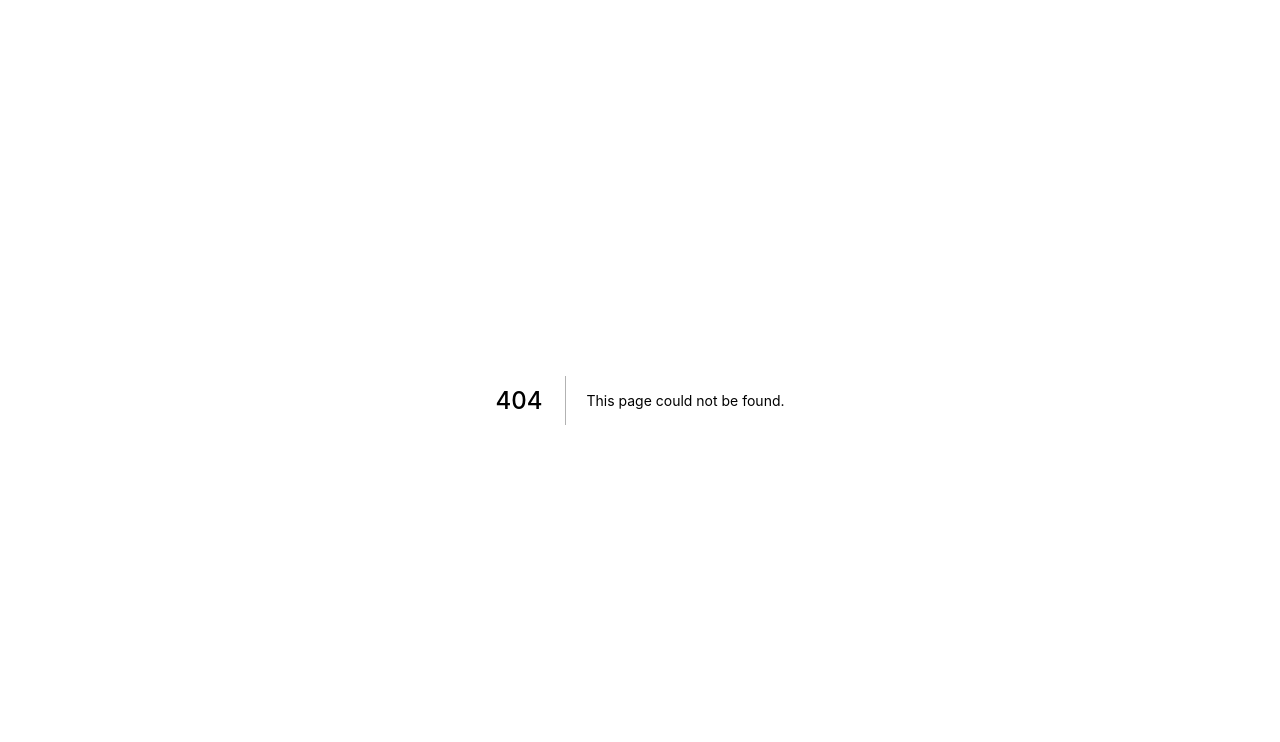
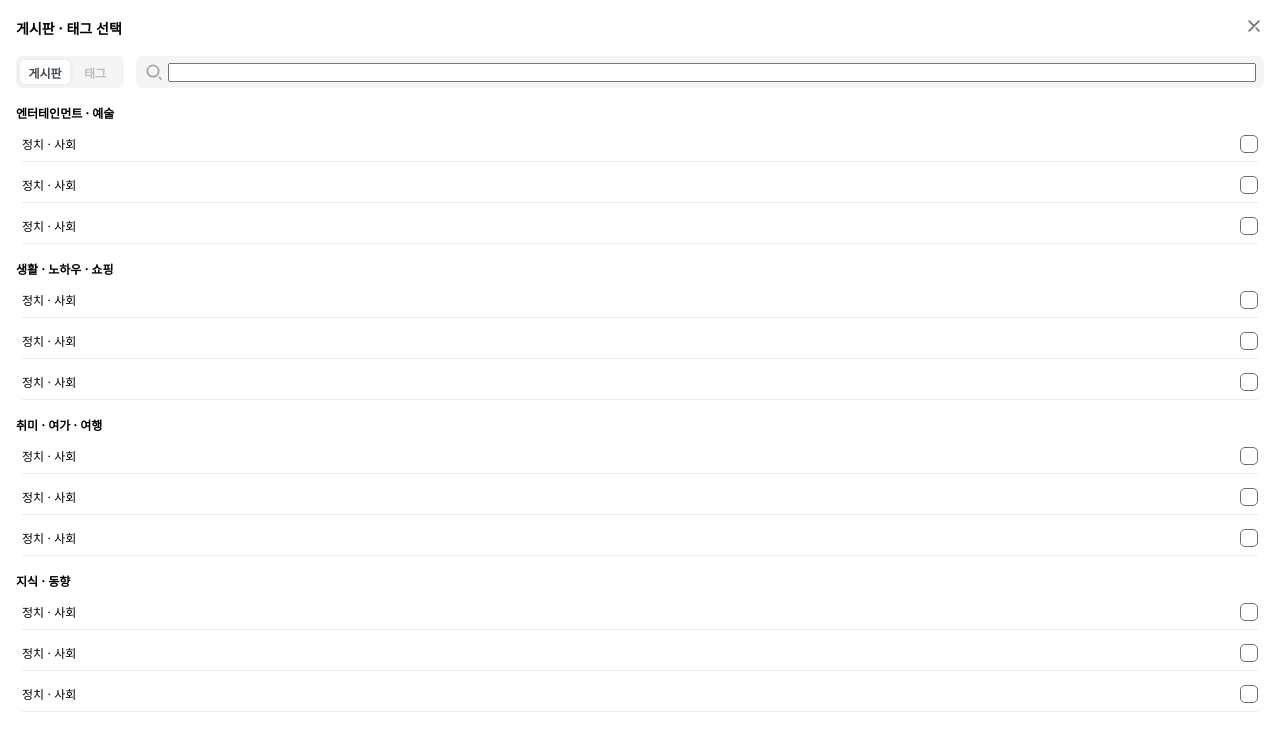
Before and after one commit to candy-devs/candy-web-ssr, a Next.js app: page /user/setting/tag in a window 1280 px wide. Before the commit this address had no page. Shown: the top 742 px of the page. Built offline with nearby package versions, Linux system fonts and the light colour scheme.

Commit message:
import tag select page form candy-web

```diff
--- /dev/null
+++ b/pages/user/setting/tag.module.scss
@@ -0,0 +1,117 @@
+.SelectArticleTag {
+  position: fixed;
+  top: 0px;
+  bottom: 0px;
+  left: 0px;
+  right: 0px;
+  width: 100%;
+  height: 100%;
+  background-color: #fff;
+
+  .Body {
+    display: flex;
+    flex-direction: column;
+
+    .TitleBar {
+      font: normal normal bold 14px Noto Sans KR;
+      padding: 16px;
+      display: flex;
+      flex-direction: row;
+      justify-content: space-between;
+      align-items: center;
+
+      svg {
+        fill: #454c52;
+        width: 20px;
+        height: 20px;
+
+        path {
+          stroke-width: 0;
+        }
+      }
+    }
+
+    .SearchArea {
+      padding: 0 16px 16px 16px;
+      display: flex;
+      flex-direction: row;
+
+      .SearchBar {
+        margin: 0 0 0 12px;
+        flex-grow: 1;
+        border-radius: 5px;
+        background-color: #f5f5f5;
+
+        display: flex;
+        flex-direction: row;
+        align-items: center;
+        padding: 0 4px;
+
+        svg {
+          fill: #a2a5a9;
+          width: 28px;
+          height: 28px;
+
+          path {
+            stroke-width: 0;
+          }
+        }
+
+        input {
+          flex-grow: 1;
+          margin: 0 4px 0 0;
+          width: 50%;
+        }
+      }
+    }
+
+    .TagSelectArea {
+      padding: 0 16px;
+    }
+  }
+}
+
+.TagSelectGroup {
+  display: flex;
+  flex-direction: column;
+  padding: 0 0 16px 0;
+
+  .TagSelectTitle {
+    font: normal normal bold 12px Noto Sans KR;
+  }
+
+  .TagSelectItemsArea {
+    padding: 0px 6px;
+  }
+}
+
+.TagSelectItem {
+  display: flex;
+  flex-direction: column;
+  padding: 14px 0 0 0;
+
+  .TagSelectItemBody {
+    display: flex;
+    flex-direction: row;
+    justify-content: space-between;
+
+    .TagSelectItemName {
+      font: normal normal 500 12px Noto Sans KR;
+    }
+
+    .TagSelectItemCheck {
+      width: 16px;
+      height: 16px;
+      border-radius: 5px;
+      border: solid 1px #6b6f72;
+    }
+  }
+
+  .TagSelectItemDivider {
+    margin: 8px 0 0 0;
+    width: 100%;
+    height: 1px;
+    background-color: #ededed;
+
+  }
+}
--- /dev/null
+++ b/pages/user/setting/tag.tsx
@@ -0,0 +1,91 @@
+import styles from "./tag.module.scss";
+
+import React, { useRef, useState } from "react";
+import { useRouter } from "next/router";
+import { CloseIcon, SearchIcon } from "../../../components/Icons";
+import IosSegmentedControl from "../../../components/IosSegmentedControl";
+import { NextPage } from "next";
+
+interface TagSelectItemType {
+  name: string;
+}
+
+function TagSelectItem({ name }: TagSelectItemType) {
+  return (
+    <div className={styles.TagSelectItem}>
+      <div className={styles.TagSelectItemBody}>
+        <div className={styles.TagSelectItemName}>{name}</div>
+        <div className={styles.TagSelectItemCheck}></div>
+      </div>
+      <div className={styles.TagSelectItemDivider} />
+    </div>
+  );
+}
+
+interface TagSelectGroupType {
+  title: string;
+}
+
+function TagSelectGroup({ title }: TagSelectGroupType) {
+  return (
+    <div className={styles.TagSelectGroup}>
+      <div className={styles.TagSelectTitle}>{title}</div>
+      <div className={styles.TagSelectItemsArea}>
+        <TagSelectItem name="정치 · 사회" />
+        <TagSelectItem name="정치 · 사회" />
+        <TagSelectItem name="정치 · 사회" />
+      </div>
+    </div>
+  );
+}
+
+const SelectArticleTagPage: NextPage = () => {
+  const router = useRouter()
+  const [searchType, setSearchType] = useState(0);
+
+  return (
+    <div className={styles.SelectArticleTag} style={{ zIndex: 30 }}>
+      <div className={styles.Body}>
+        <div className={styles.TitleBar}>
+          <span>게시판 · 태그 선택</span>
+          <div onClick={() => router.back()}>
+            <CloseIcon />
+          </div>
+        </div>
+        <div className={styles.SearchArea}>
+          <IosSegmentedControl
+            name="selectArticleTag"
+            callback={(val: number, index: number) => setSearchType(val)}
+            controlRef={useRef()}
+            defaultIndex={0}
+            minWitdh={50}
+            segments={[
+              {
+                label: "게시판",
+                value: 0,
+                ref: useRef(),
+              },
+              {
+                label: "태그",
+                value: 1,
+                ref: useRef(),
+              },
+            ]}
+          />
+          <div className={styles.SearchBar}>
+            <SearchIcon />
+            <input />
+          </div>
+        </div>
+        <div className={styles.TagSelectArea}>
+          <TagSelectGroup title="엔터테인먼트 · 예술" />
+          <TagSelectGroup title="생활 · 노하우 · 쇼핑" />
+          <TagSelectGroup title="취미 · 여가 · 여행" />
+          <TagSelectGroup title="지식 · 동향" />
+        </div>
+      </div>
+    </div>
+  );
+}
+
+export default SelectArticleTagPage;
```
